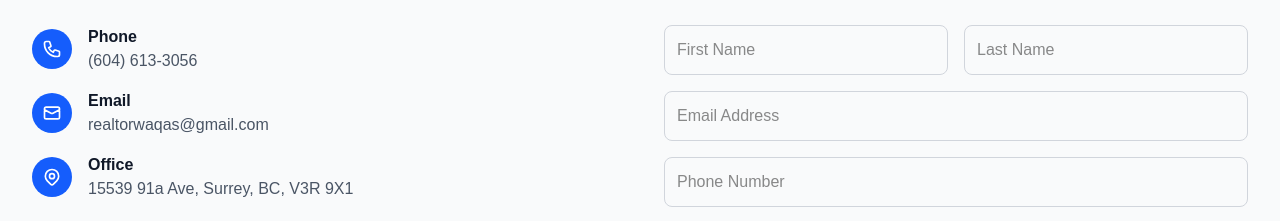
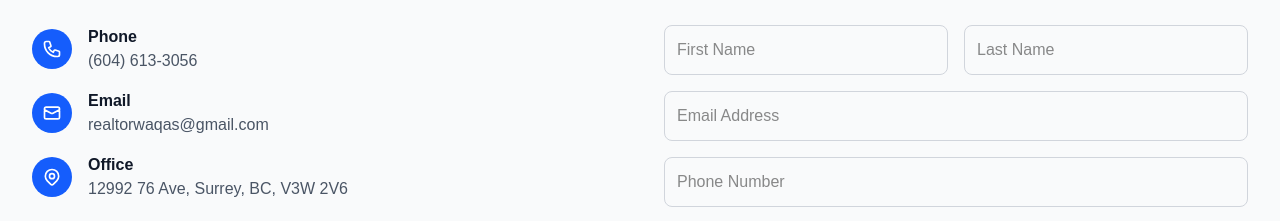
Before and after one commit to ashuakhtar/WaqasAhmadRealtor, a Next.js app: page / in a window 1280 px wide. Shown: the part 1959-2180 px from the top of the page. Built offline with nearby package versions, Linux system fonts and the light colour scheme.

Commit message:
changed address

```diff
--- a/src/app/page.tsx
+++ b/src/app/page.tsx
@@ -293,7 +293,7 @@ export default function Home() {
                   </div>
                   <div>
                     <p className="font-semibold text-gray-900">Office</p>
-                    <p className="text-gray-600">15539 91a Ave, Surrey, BC, V3R 9X1</p>
+                    <p className="text-gray-600">12992 76 Ave, Surrey, BC, V3W 2V6 </p>
                   </div>
                 </div>
               </div>
```
Also changed, not shown: 1 other file (tests, documents, lock files or other folders).
